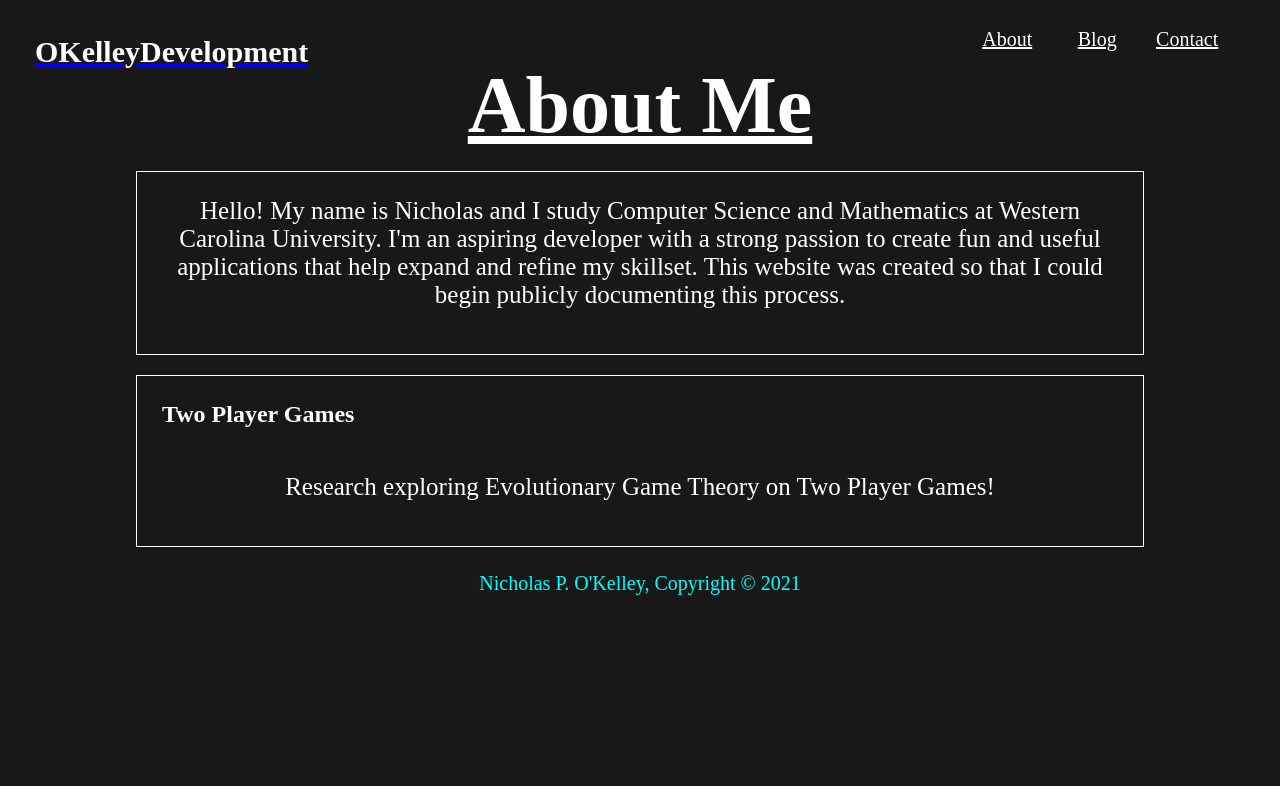
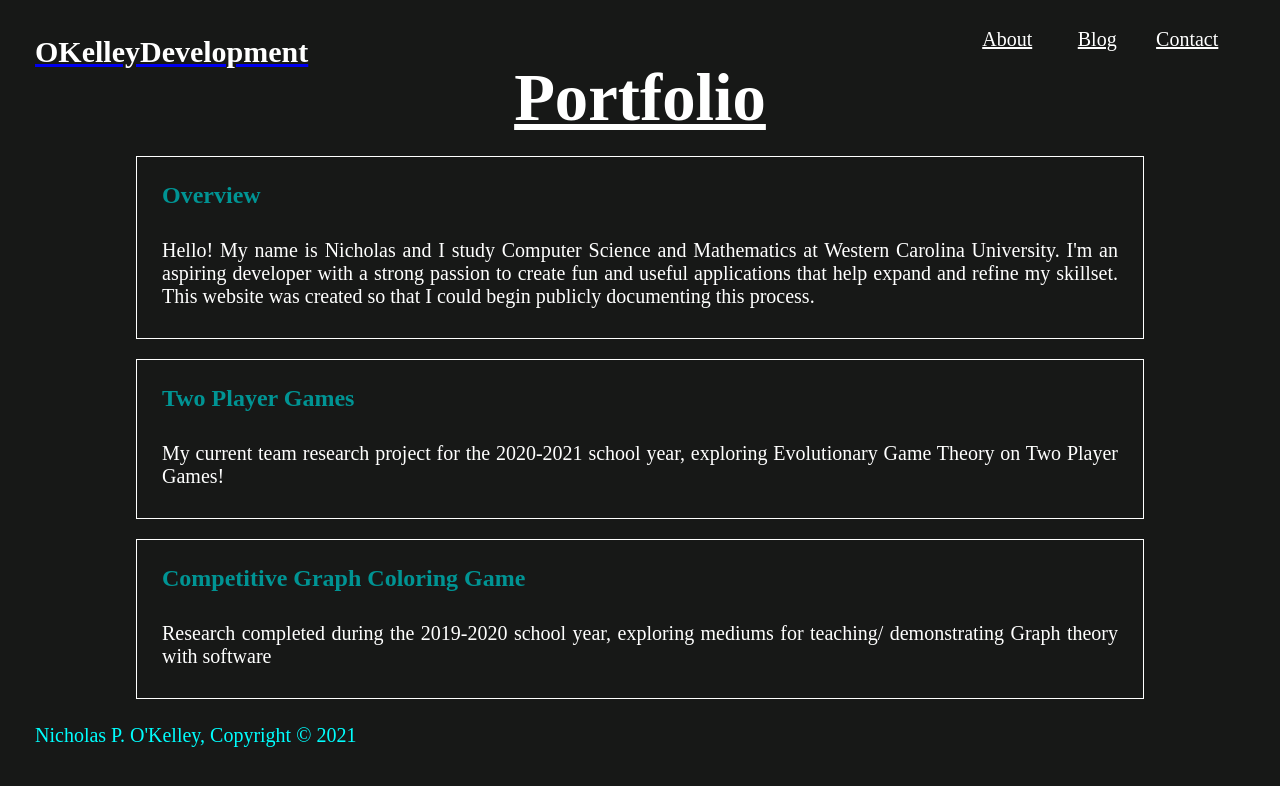
Before and after one commit to OkelleyDevelopment/Blog, a Gatsby site: page /about in a window 1280 px wide. Built offline with nearby package versions, Linux system fonts and the light colour scheme; Gatsby itself is replaced by a stand-in of ours.

Commit message:
feat: Fix contact styling and adjust blog-post styling

```diff
--- a/src/pages/about.jsx
+++ b/src/pages/about.jsx
@@ -5,13 +5,14 @@ import Layout from "../components/layout/layout"
 
 import "./index.css"
 
-const About = () => (
+const About = (props) => (
   <Layout>
-    <SEO title="About" />
-    <h1 style={{ textAlign: "center" }}>About Me</h1>
+    <SEO title="Portfolio" />
+    <h1 style={{ textAlign: "center" }}>Portfolio</h1>
     <div className="container">
       <div className="post">
         <div className="content">
+          <h2>Overview</h2>
           <p>
             Hello! My name is Nicholas and I study Computer Science and
             Mathematics at Western Carolina University. I'm an aspiring
@@ -27,7 +28,16 @@ const About = () => (
       <div className="post">
         <div className="content">
           <h2>Two Player Games</h2>
-          <p>Research exploring Evolutionary Game Theory on Two Player Games!</p>
+          <p>My current team research project for the 2020-2021 school year, exploring Evolutionary Game Theory on Two Player Games!</p>
+        </div>
+      </div>
+    </div>
+
+    <div className="container">
+      <div className="post">
+        <div className="content">
+          <h2>Competitive Graph Coloring Game</h2>
+          <p>Research completed during the 2019-2020 school year, exploring mediums for teaching/ demonstrating Graph theory with software</p>
         </div>
       </div>
     </div>
--- a/src/pages/contact.jsx
+++ b/src/pages/contact.jsx
@@ -11,8 +11,8 @@ const Contact = (props) => (
     <section id="contact">
       <div className="contact-bg">
         <div className="container">
-          <h1 style={{ textAlign: "center" }}>Contact</h1>
-          <p>Feel free to shoot me an email or check out my other social links below!</p>
+          <h1 style={{ textAlign: "center", color: "orange" }}>Contact</h1>
+          <p style={{textAlign:"center"}}>Feel free to shoot me an email or check out my other social links below!</p>
           <div className="social-links">
             <ul>
               <li><span style={{color:"cyan"}}>Email</span>: okelleynp@gmail.com</li>
--- a/src/pages/index.css
+++ b/src/pages/index.css
@@ -9,7 +9,7 @@ body {
 
 h1 {
     color: white;
-    font-size: 5rem;
+    font-size: 50pt;
     text-align: center;
     text-decoration: underline;
    /* border-bottom: 3px solid cyan; */
@@ -24,7 +24,7 @@ h3 {
 p {
     color: white;
     font-size: 12pt;
-    text-align: center;
+    text-align: justify;
 }
 
 /* About Page Styling */
@@ -49,19 +49,24 @@ p {
 
 .content h1, h2, p {
     margin: 25px;
-    padding-bottom: 20px;
+    padding-bottom: 5px;
     color: white;
 }
 
+.content h2 {
+    color: #009494;
+    text-decoration: none;
+
+}
+
 .content p {
-    font-size: 25px;
+    font-size: 20px;
+
 }
 
 /* Contact Page */
-#contact {
-    margin-left: 10%;
-    margin-right: 10%;
-}
+
+
 
 #contact h1{
     color: white;
@@ -79,14 +84,14 @@ p {
 }
 
 #contact ul {
-    margin-left: 27%;
+    margin-left: 22.5%;
     margin-top: 5%;
 }
 
 #contact li {
     font-size: 20pt;
     color: white;
-    margin-bottom: 30px;
+    margin-bottom: 20px;
 }
 
 #contact li:last-child {
--- a/src/templates/blog-post.css
+++ b/src/templates/blog-post.css
@@ -27,6 +27,12 @@ body {
     margin-bottom: 1.5%;
     margin-left: 3%;
     margin-right: 3%;
+}
+
+.blog-post-preview h1 {
+    padding: 0;
+    margin: 0;
+    padding-top: 5px;
 }
 
 .blog-post-preview p {
```
Also changed, not shown: README.md.
